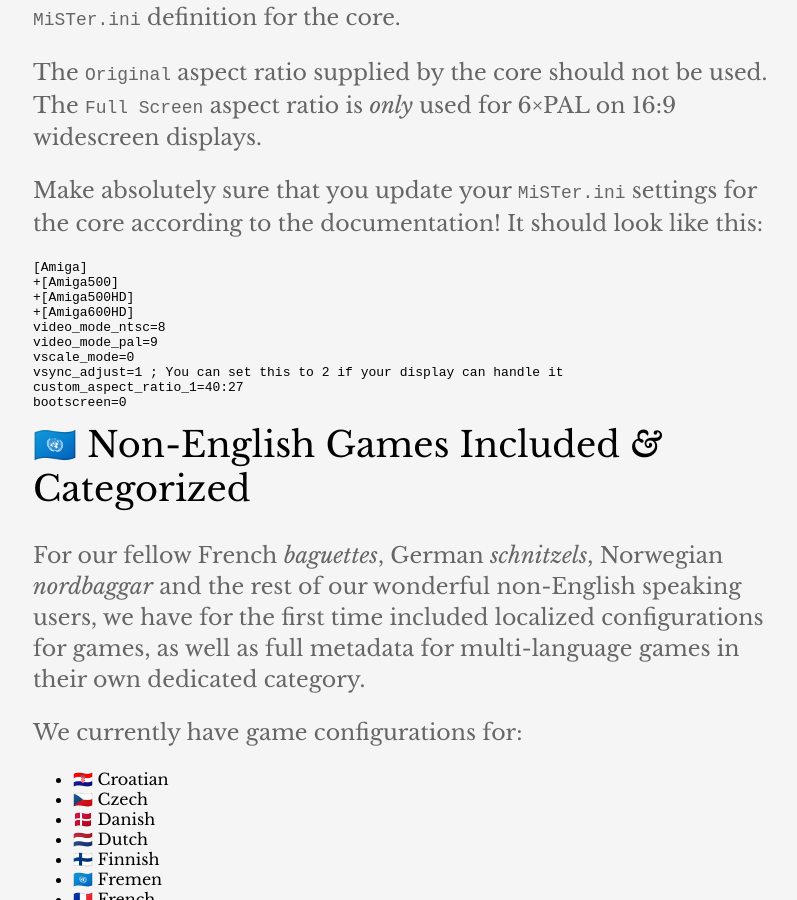
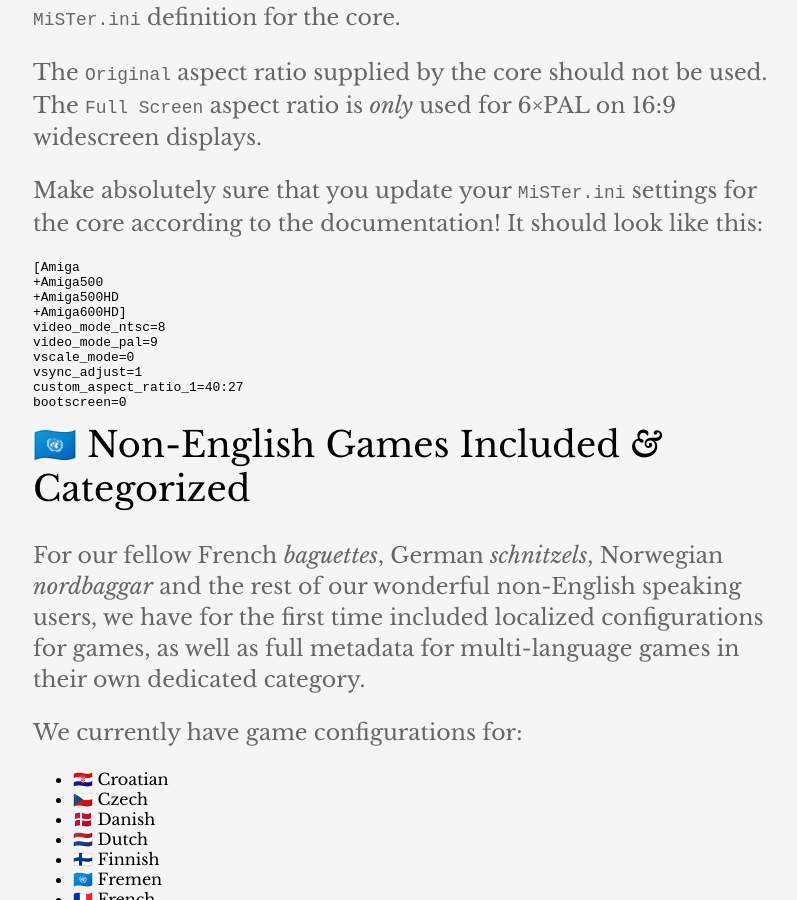
Before and after one commit to amigavision/amigavision.github.io, a Jekyll site: the page built from _posts/2023-06-06-2023.06.06.md, in a window 1280 px wide and 900 px high, scrolled down 3272 px. Shown: the whole window, without its empty margins (232-1029 px from the left). Built offline with Jekyll 4.4.1, drawn with Linux system fonts in a browser that asks for light colours.

Commit message:
Fixing `ini` syntax

````diff
--- a/_posts/2023-06-06-2023.06.06.md
+++ b/_posts/2023-06-06-2023.06.06.md
@@ -53,14 +53,14 @@
 Make absolutely sure that you update your `MiSTer.ini` settings for the core according to the documentation! It should look like this:
 
 ```
-[Amiga]
-+[Amiga500]
-+[Amiga500HD]
-+[Amiga600HD]
+[Amiga
++Amiga500
++Amiga500HD
++Amiga600HD]
 video_mode_ntsc=8
 video_mode_pal=9
 vscale_mode=0
-vsync_adjust=1 ; You can set this to 2 if your display can handle it
+vsync_adjust=1
 custom_aspect_ratio_1=40:27
 bootscreen=0
 ```
````
